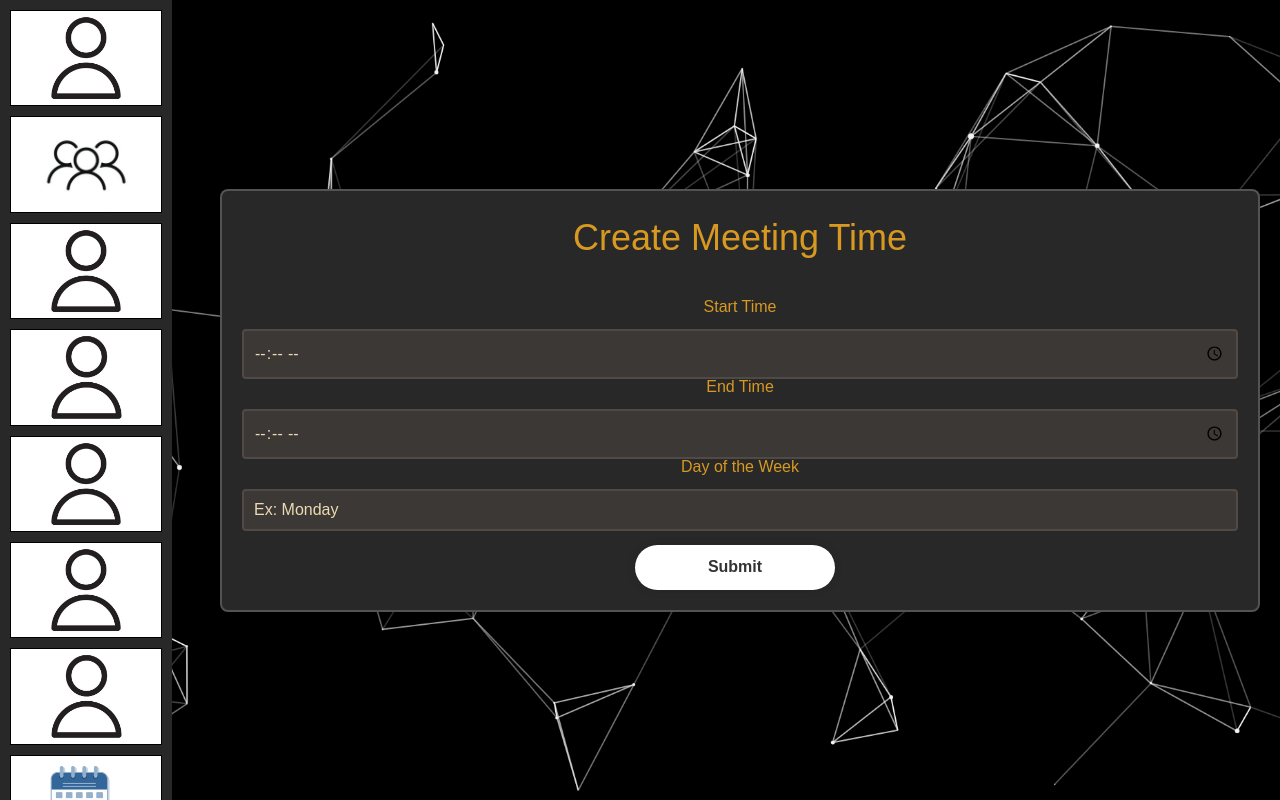
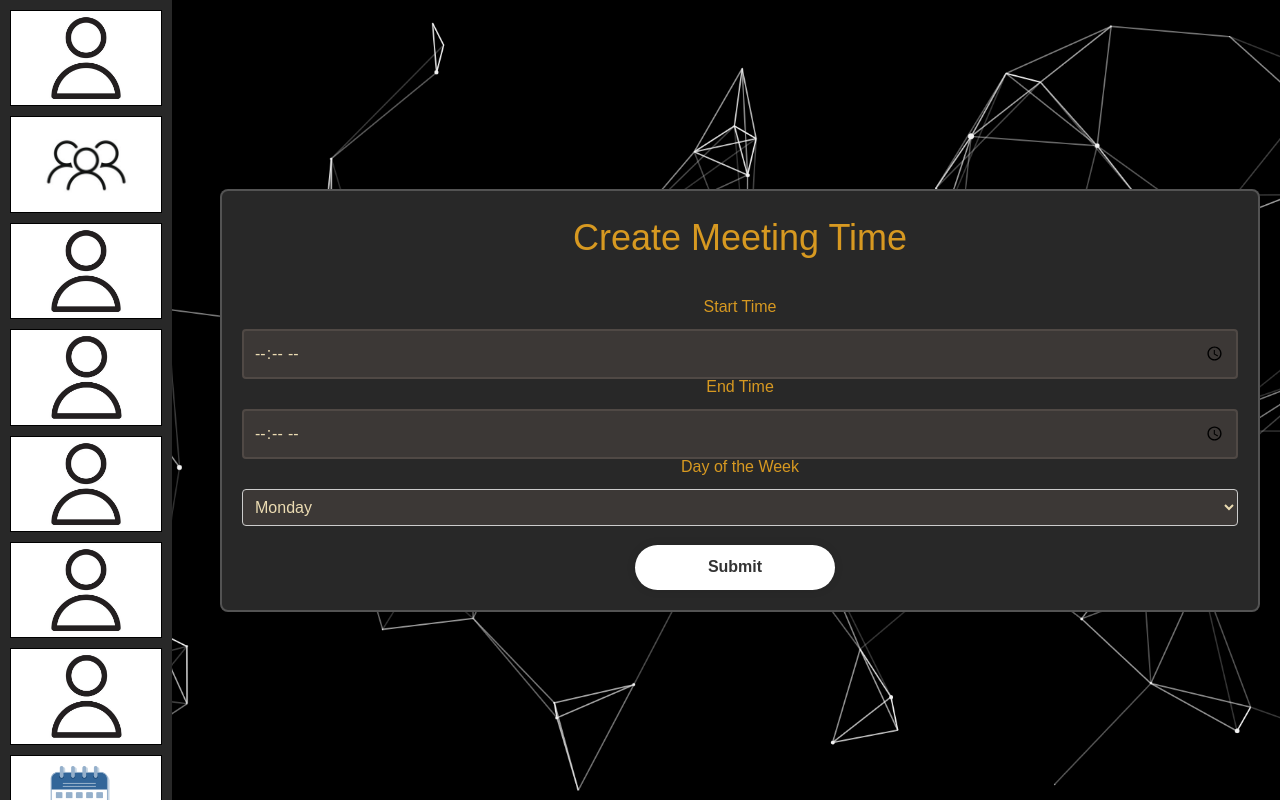
Before and after one commit to papengav/attendance-app, a React (Create React App) app in the folder loginfrontend/: page /createMeetingTime in a window 1280 px wide. Built offline with nearby package versions, Linux system fonts and the light colour scheme.

Commit message:
days of the week dropdown

```diff
--- a/loginfrontend/src/Pages/CreateMeetingtime/CreateMeetingTimeForm.jsx
+++ b/loginfrontend/src/Pages/CreateMeetingtime/CreateMeetingTimeForm.jsx
@@ -11,6 +11,15 @@ const CreateMeetingTime = () => {
     const [dayOfWeek, setDayOfWeek] = useState('');
     const [sectionId, setSectionID] = useState('');
     const [jwtToken, setJwtToken] = useState('');
+    const options = [
+        { label: "Monday", value: 2},
+        { label: "Tuesday", value: 3},
+        { label: "Wednesday", value: 4},
+        {label : "Thursday", value: 5},
+        {label: "Friday", value: 6},
+        {label: "Saturday", value: 7},
+        {label: "Sunday", value: 1},
+    ];
 
     useEffect(() => {
         const jwt = Cookies.get('jwt_authorization');
@@ -71,13 +80,11 @@ const CreateMeetingTime = () => {
                 </div>
                 <div className='input-box'>
                     <h2>Day of the Week</h2>
-                    <input
-                        type="text"
-                        placeholder="Ex: Monday"
-                        value={dayOfWeek}
-                        onChange={(e) => setDayOfWeek(e.target.value)}
-                        required
-                    />
+                    <select onChange={(e) => setDayOfWeek(e.target.value)} className="form-select">
+                        {options.map((option, index) => (
+                            <option key={index} value={option.value}>{option.label}</option>
+                        ))}
+                    </select>
                 </div>
                 <button type='submit'>Submit</button>
             </form>
```
